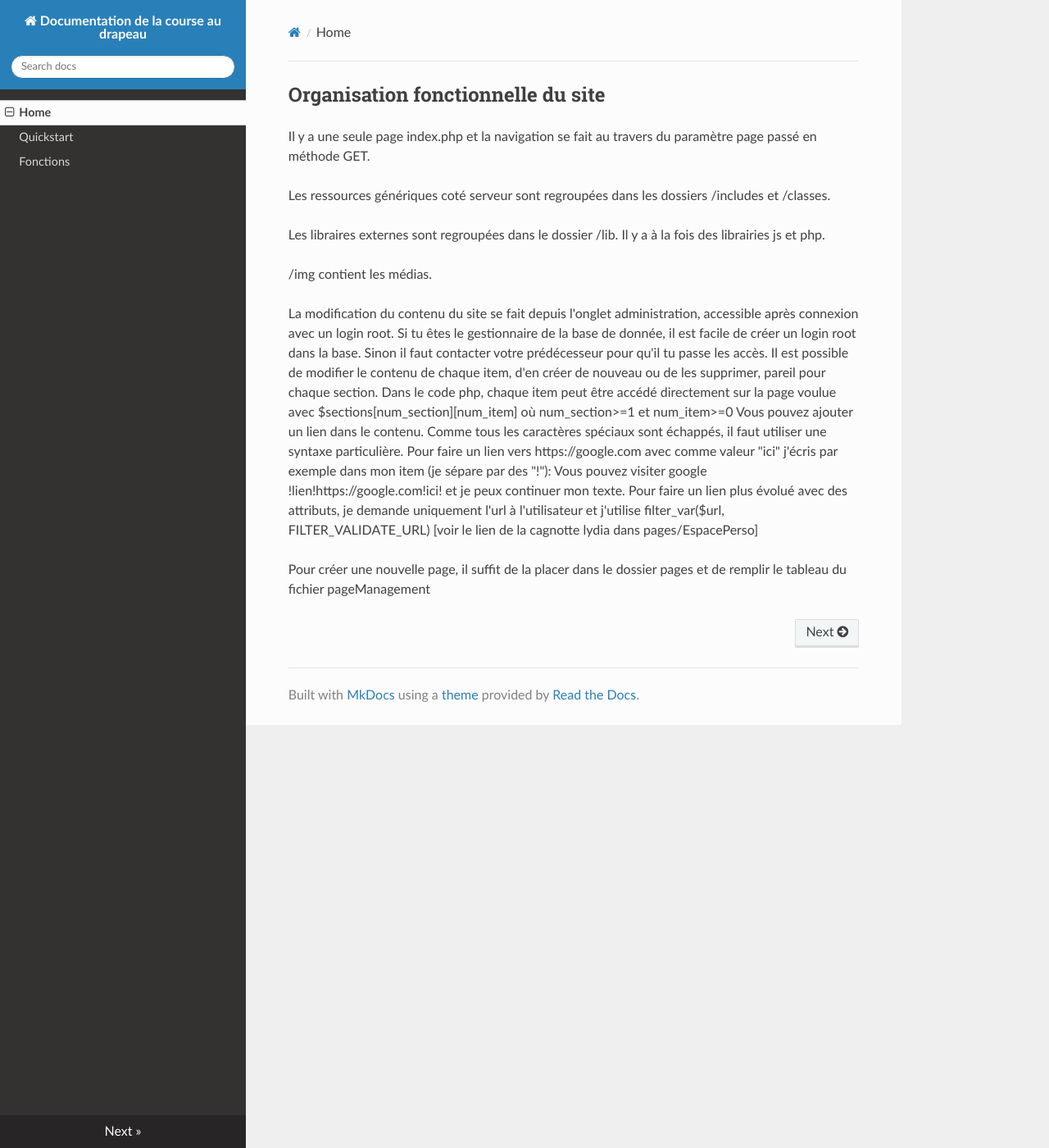
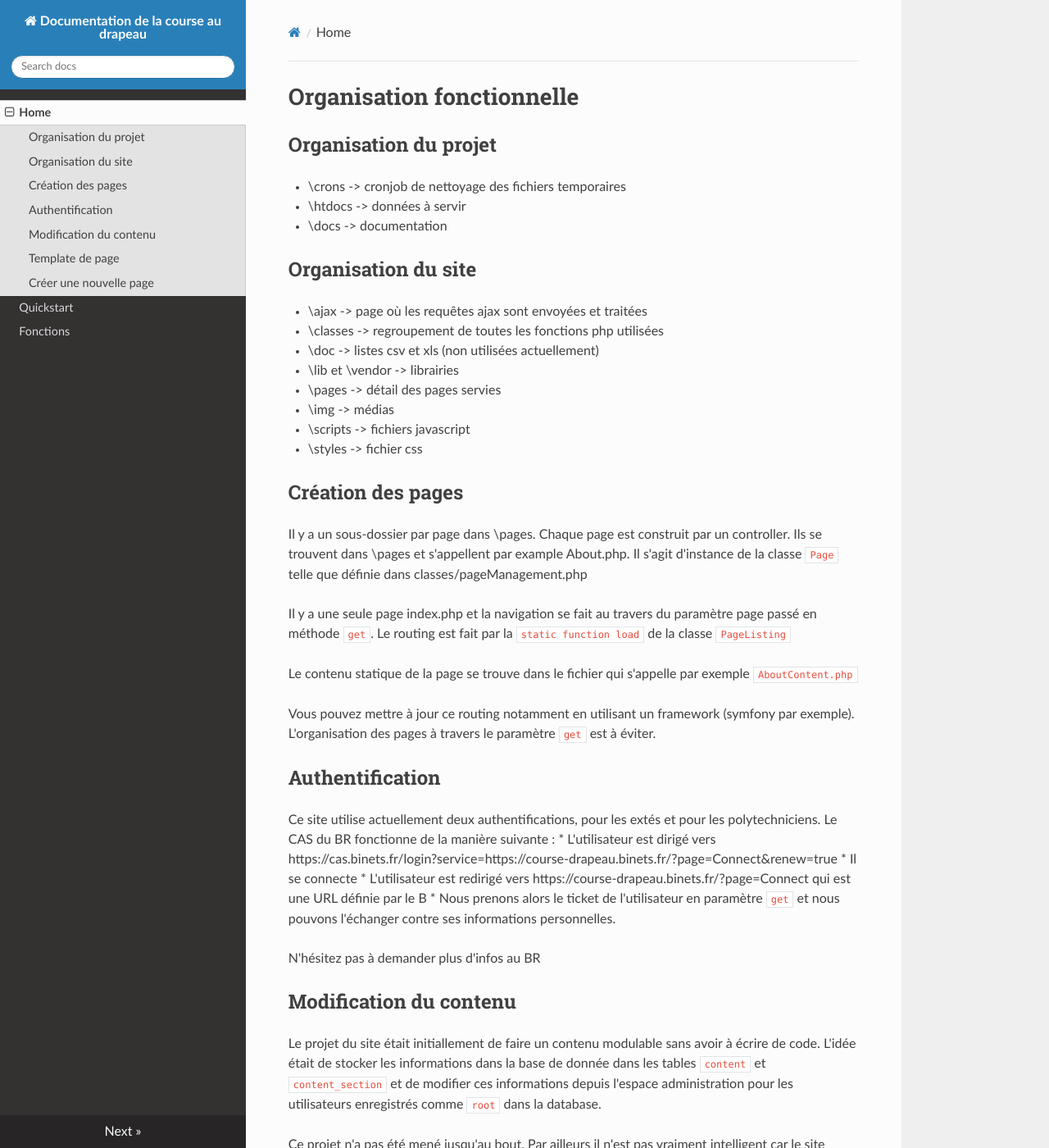
Before and after one commit to pe712/course-drapeau, an MkDocs documentation site: the page built from docs/docs/index.md, in a window 1280 px wide and 1400 px high. Shown: the whole window at 82% size. Built offline with MkDocs 1.6.1, drawn with Linux system fonts in a browser that asks for light colours; nearby versions of some CDN libraries; some of the changed text lies outside the part shown.

Commit message:
documentation

````diff
--- a/docs/docs/index.md
+++ b/docs/docs/index.md
@@ -1,17 +1,56 @@
 
-## Organisation fonctionnelle du site
-Il y a une seule page index.php et la navigation se fait au travers du paramètre page passé en méthode GET.
+# Organisation fonctionnelle
 
-Les ressources génériques coté serveur sont regroupées dans les dossiers /includes et /classes.
+## Organisation du projet
 
-Les libraires externes sont regroupées dans le dossier /lib. Il y a à la fois des librairies js et php.
+* \crons -> cronjob de nettoyage des fichiers temporaires
+* \htdocs -> données à servir
+* \docs -> documentation
 
-/img contient les médias.
+## Organisation du site
 
-La modification du contenu du site se fait depuis l'onglet administration, accessible après connexion avec un login root. Si tu êtes le gestionnaire de la base de donnée, il est facile de créer un login root dans la base. Sinon il faut contacter votre prédécesseur pour qu'il tu passe les accès.
-Il est possible de modifier le contenu de chaque item, d'en créer de nouveau ou de les supprimer, pareil pour chaque section. Dans le code php, chaque item peut être accédé directement sur la page voulue avec $sections[num_section][num_item] où num_section>=1 et num_item>=0
-Vous pouvez ajouter un lien dans le contenu. Comme tous les caractères spéciaux sont échappés, il faut utiliser une syntaxe particulière. Pour faire un lien vers https://google.com avec comme valeur "ici" j'écris par exemple dans mon item (je sépare par des "!"):
+* \ajax -> page où les requêtes ajax sont envoyées et traitées
+* \classes -> regroupement de toutes les fonctions php utilisées
+* \doc -> listes csv et xls (non utilisées actuellement)
+* \lib et \vendor -> librairies
+* \pages -> détail des pages servies
+* \img -> médias
+* \scripts -> fichiers javascript
+* \styles -> fichier css
+
+## Création des pages
+Il y a un sous-dossier par page dans \pages. Chaque page est construit par un controller. Ils se trouvent dans \pages et s'appellent par example About.php.
+Il s'agit d'instance de la classe `Page` telle que définie dans classes/pageManagement.php
+
+Il y a une seule page index.php et la navigation se fait au travers du paramètre page passé en méthode `get`.
+Le routing est fait par la `static function load` de la classe `PageListing`
+
+Le contenu statique de la page se trouve dans le fichier qui s'appelle par exemple `AboutContent.php`
+
+Vous pouvez mettre à jour ce routing notamment en utilisant un framework (symfony par exemple). L'organisation des pages à travers le paramètre `get` est à éviter.
+
+## Authentification
+Ce site utilise actuellement deux authentifications, pour les extés et pour les polytechniciens.
+Le CAS du BR fonctionne de la manière suivante :
+* L'utilisateur est dirigé vers https://cas.binets.fr/login?service=https://course-drapeau.binets.fr/?page=Connect&renew=true
+* Il se connecte
+* L'utilisateur est redirigé vers https://course-drapeau.binets.fr/?page=Connect qui est une URL définie par le B
+* Nous prenons alors le ticket de l'utilisateur en paramètre `get` et nous pouvons l'échanger contre ses informations personnelles.
+
+N'hésitez pas à demander plus d'infos au BR
+
+## Modification du contenu
+Le projet du site était initiallement de faire un contenu modulable sans avoir à écrire de code. L'idée était de stocker les informations dans la base de donnée dans les tables `content` et `content_section` et de modifier ces informations depuis l'espace administration pour les utilisateurs enregistrés comme `root` dans la database.
+
+Ce projet n'a pas été mené jusqu'au bout. Par ailleurs il n'est pas vraiment intelligent car le site évolue beaucoup plus d'une année à l'autre que simplement une mise à jour de contenu.
+
+La modification du contenu du site se fait depuis l'onglet administration, accessible après connexion avec un login root. Si tu êtes le gestionnaire de la base de donnée, il est facile de créer un entrée avec `root=true` dans la base. Sinon il faut contacter votre prédécesseur pour qu'il tu passe les accès.
+Il est possible de modifier le contenu de chaque item, d'en créer de nouveau ou de les supprimer, pareil pour chaque section. Dans le code php, chaque item peut être accédé directement sur la page voulue avec `$sections[num_section][num_item]` où `num_section>=1` et `num_item>=0`
+Vous pouvez ajouter un lien dans le contenu. Comme tous les caractères spéciaux sont échappés, il faut utiliser une syntaxe particulière (je sépare par des "!"). Pour faire un lien vers https://google.com avec comme valeur "ici" j'écris par exemple dans mon item :
 Vous pouvez visiter google !lien!https://google.com!ici! et je peux continuer mon texte.
-Pour faire un lien plus évolué avec des attributs, je demande uniquement l'url à l'utilisateur et j'utilise filter_var($url, FILTER_VALIDATE_URL) [voir le lien de la cagnotte lydia dans pages/EspacePerso]
 
-Pour créer une nouvelle page, il suffit de la placer dans le dossier pages et de remplir le tableau du fichier pageManagement
+## Template de page
+Chaque page suit un modèle défini par son header `linksAndScripts.php`, une navbar `navbar.php`, son footer `footer.php`, et éventuellement un message d'alerte `Diplay.php` dans \pages\includes
+
+## Créer une nouvelle page
+Pour créer une nouvelle page, il suffit de la placer dans le dossier \pages et de remplir le tableau du fichier pageManagement.php
--- a/docs/docs/quickstart.md
+++ b/docs/docs/quickstart.md
@@ -18,7 +18,7 @@ git clone https://github.com/pe712/Modal-WEB
 
 
 ### Configuration serveur
-Il faut un serveur permettant d'exécuter un script php (apache ou nginx par exemple).
+Il faut un serveur permettant d'exécuter un script php (apache ou nginx par exemple) avec une connexion sécurisée SSL. Sur windows regarder (XAMP ou WAMP) ou alors si vous savez utiliser docker ce peut être une option. Vous pouvez aussi sur windows regarder le WSL pour simuler un environnement unix.
 
 Il faut ensuite modifier le php.ini pour set
 
@@ -29,10 +29,23 @@ Cela permet d'upload sur le site toutes les traces GPX.
 
 Pour ce site, des librairies php on été utilisés et téléchargées à l'aide de composer. Il peut être utile de setup composer sur le serveur si jamais des mises à jour sont nécéssaires dans le futur.
 
-Mettre en place la connexion sécurisée SSL.
 
 ### Base de données
-N'importe quelle base de données relationnelle convient. Il faut modifier les données de config.php en conséquence
+N'importe quelle base de données relationnelle convient.
+Vous trouverez [ici]https://pe712.github.io/course-Bordeaux-X/media/courseaudrapeau.sql la database à un stade donné du projet (il est possible que cet exemple soit obsolète).
+
+Pour configurer la base de donnée il faut créer un fichier config.php et le placer à la source du projet (à côté de htdocs). Il est ainsi accessible par les scripts php mais pas par l'utilisateur.
+
+    <?php
+    $db = "ma base de donnée";
+    $host = "hébergeur de la database, par défaut localhost";
+    $dsn = "mysql:dbname=$db; host=$host";
+    $user = "mon username";
+    $password = "mon mot de passe";
+    ?>
 
 ### Crons
 Il faut définir cronjob.sh comme cronjob sur le serveur
+```sh
+*/15 * * * * /hosting/www/courseaudrapeau/crons/cronjob.sh
+```
````
Also changed, not shown: TODO.txt (+10 -27 lines), 5 other files.
